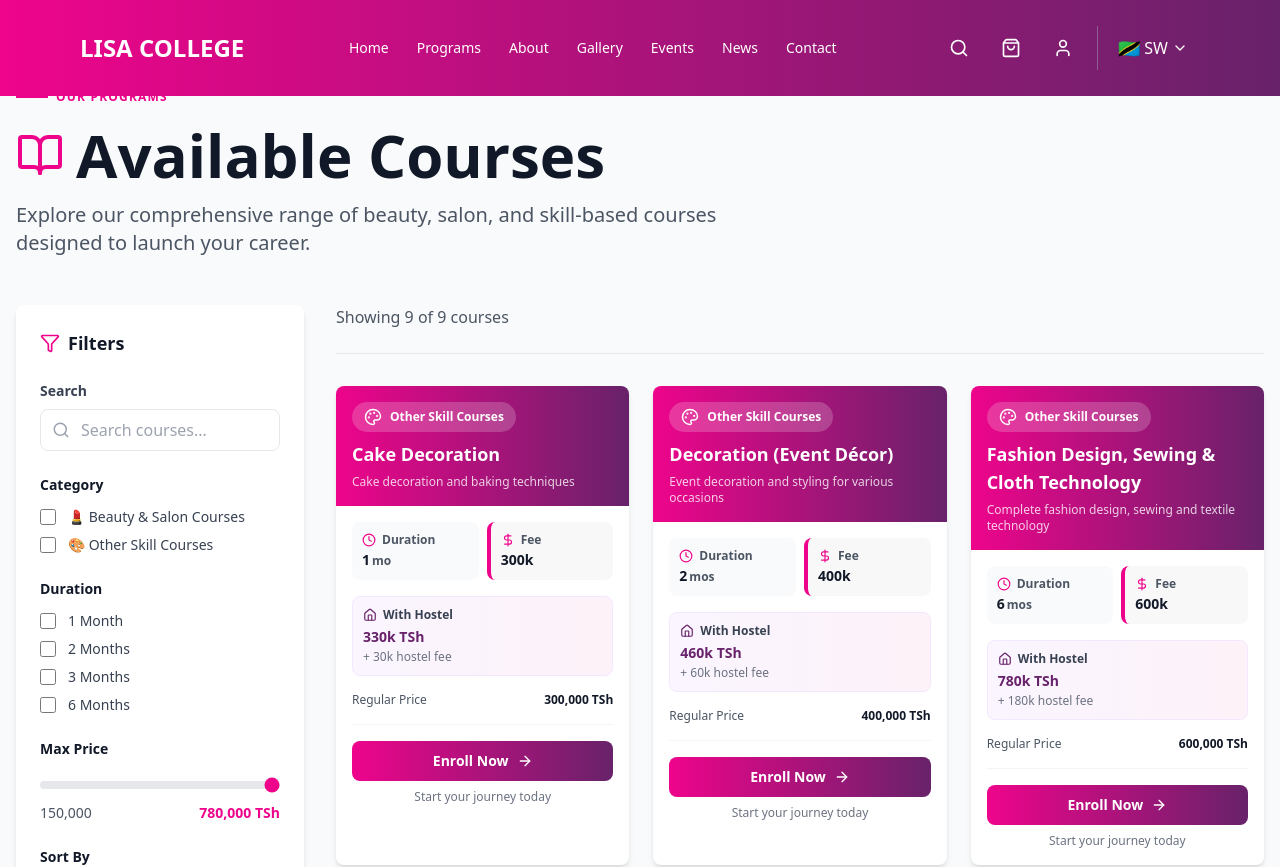
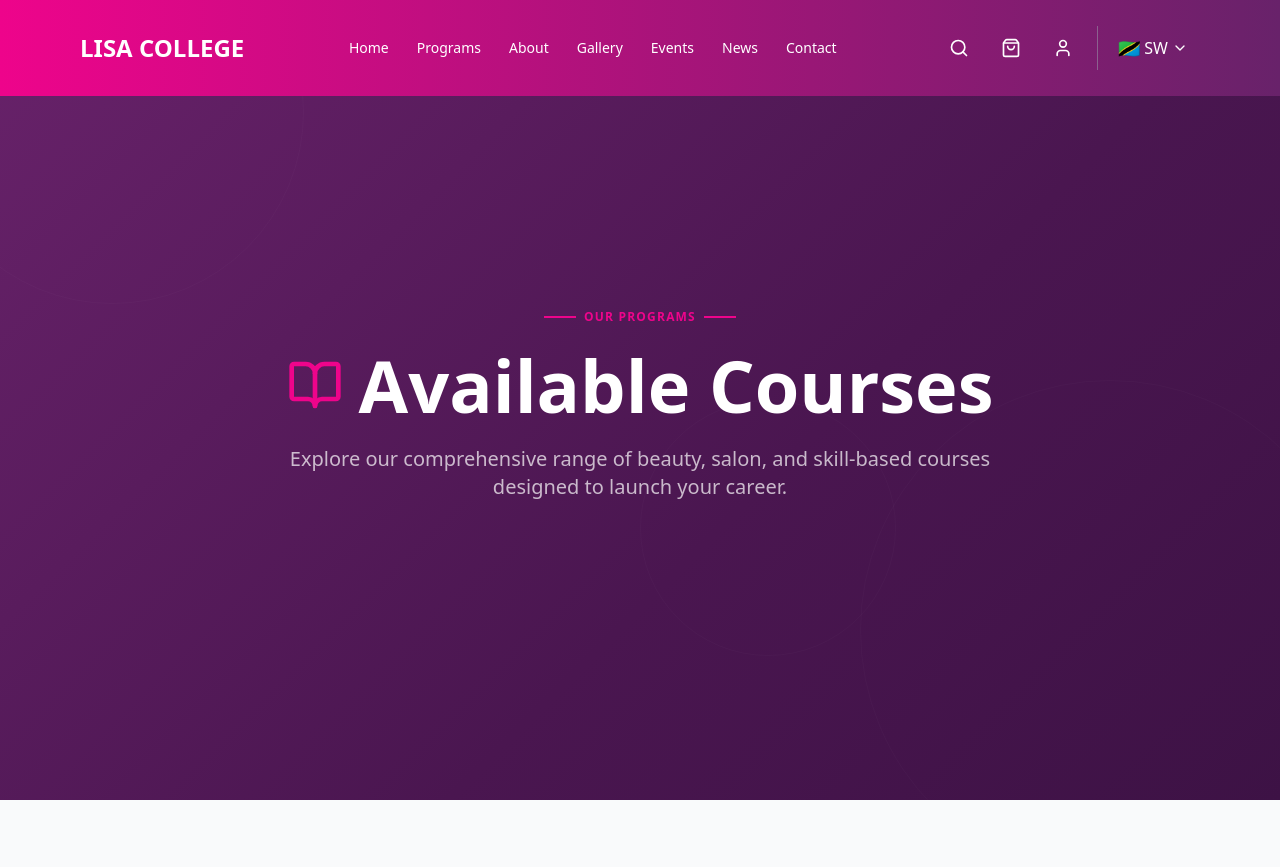
Before and after one commit to msetitech/lisacollege, a React app in the folder frontend/: page /programs in a window 1280 px wide. Shown: the top 867 px of the page. Built offline with nearby package versions, Linux system fonts and the light colour scheme; the HTML template or start-up script is replaced by a standard one.

Commit message:
fixing the programs

```diff
--- a/frontend/src/pages/Programs/CourseCard.jsx
+++ b/frontend/src/pages/Programs/CourseCard.jsx
@@ -26,7 +26,7 @@ export default function CourseCard({ course }) {
 
 	return (
 		<Link to={`/programs/${course.id}`} className="group block h-full">
-			<div className="bg-white rounded-lg overflow-hidden shadow-md hover:shadow-lg transition-all duration-300 h-full flex flex-col">
+			<div className="bg-white rounded-lg overflow-hidden border border-gray-200 hover:border-[#EE048B] transition-all duration-300 h-full flex flex-col">
 				{/* Header with Category Icon */}
 				<div className="bg-gradient-to-r from-[#EE048B] to-[#68226A] p-4 relative overflow-hidden">
 					<div className="absolute -right-6 -top-6 text-5xl opacity-10">
@@ -117,7 +117,7 @@ export default function CourseCard({ course }) {
 					</div>
 
 					{/* Enroll Button */}
-					<button className="w-full bg-gradient-to-r from-[#EE048B] to-[#68226A] text-white font-bold py-2.5 px-3 rounded-lg hover:shadow-md transition-all duration-300 flex items-center justify-center gap-2 group/btn text-sm">
+					<button className="w-full bg-gradient-to-r from-[#EE048B] to-[#68226A] text-white font-bold py-2.5 px-3 rounded-lg transition-all duration-300 flex items-center justify-center gap-2 group/btn text-sm">
 						{i18n.language === "sw" ? "Jifunze Sasa" : "Enroll Now"}
 						<ArrowRight
 							size={16}
--- a/frontend/src/pages/Programs/FilterPanel.jsx
+++ b/frontend/src/pages/Programs/FilterPanel.jsx
@@ -1,4 +1,4 @@
-import { Search, Filter, X } from "lucide-react";
+import { Search, Filter, X, Sparkles, Palette } from "lucide-react";
 import { useTranslation } from "react-i18next";
 
 export default function FilterPanel({
@@ -43,8 +43,17 @@ export default function FilterPanel({
 		}));
 	};
 
+	// Get icon for category
+	const getCategoryIcon = (value) => {
+		return value === "beauty" ? (
+			<Sparkles size={16} className="text-[#EE048B]" />
+		) : (
+			<Palette size={16} className="text-[#68226A]" />
+		);
+	};
+
 	return (
-		<div className="bg-white rounded-lg p-6 sticky top-20 max-h-[calc(100vh-100px)] overflow-y-auto shadow-md">
+		<div className="bg-white rounded-lg p-6 border border-gray-200 max-h-[calc(100vh-120px)] overflow-y-auto">
 			{/* Filter Header */}
 			<div className="flex items-center justify-between mb-6">
 				<div className="flex items-center gap-2">
@@ -106,8 +115,9 @@ export default function FilterPanel({
 								onChange={() => handleCategoryChange(cat.value)}
 								className="w-4 h-4 rounded border-gray-300 text-[#EE048B] accent-[#EE048B]"
 							/>
-							<span className="text-sm text-gray-700">
-								{cat.icon} {i18n.language === "sw" ? cat.sw : cat.en}
+							<span className="flex items-center gap-2 text-sm text-gray-700">
+								{getCategoryIcon(cat.value)}
+								{i18n.language === "sw" ? cat.sw : cat.en}
 							</span>
 						</label>
 					))}
--- a/frontend/src/pages/Programs/index.jsx
+++ b/frontend/src/pages/Programs/index.jsx
@@ -125,31 +125,53 @@ export default function Programs() {
 	};
 
 	return (
-		<section className="py-20 bg-gray-50 min-h-screen">
-			<div className="max-w-7xl mx-auto px-4">
-				{/* Page Header */}
-				<div className="mb-12">
-					<div className="inline-flex items-center gap-2 mb-5">
+		<>
+			{/* Hero Section - 100vh gradient */}
+			<section
+				className="min-h-screen flex items-center justify-center relative overflow-hidden"
+				style={{
+					background:
+						"linear-gradient(135deg, #68226A 0%, #4a1650 60%, #3d1245 100%)",
+				}}>
+				{/* Decorative circles */}
+				<div className="absolute top-0 left-0 w-full h-full overflow-hidden pointer-events-none opacity-20">
+					<div className="absolute -top-20 -left-20 w-96 h-96 rounded-full border border-white/10" />
+					<div className="absolute -bottom-20 -right-20 w-[500px] h-[500px] rounded-full border border-white/10" />
+					<div className="absolute top-1/2 left-1/2 w-64 h-64 rounded-full border border-white/10" />
+				</div>
+
+				<div className="max-w-4xl mx-auto px-6 text-center relative z-10">
+					<div className="inline-flex items-center gap-2 mb-6">
 						<span className="w-8 h-0.5 bg-[#EE048B]" />
 						<span className="text-[#EE048B] font-bold text-xs uppercase tracking-widest">
 							{i18n.language === "sw" ? "Mafunzo Yetu" : "Our Programs"}
 						</span>
+						<span className="w-8 h-0.5 bg-[#EE048B]" />
 					</div>
-					<h1 className="text-5xl md:text-6xl font-bold text-gray-900 mb-4 flex items-center gap-3">
-						<BookOpen size={48} className="text-[#EE048B]" />
+
+					<div className="flex items-center justify-center gap-4 mb-6">
+						<BookOpen size={56} className="text-[#EE048B]" />
+						<h1 className="text-5xl md:text-6xl lg:text-7xl font-bold text-white">
 							{i18n.language === "sw" ? "Kozi za Mafunzo" : "Available Courses"}
 						</h1>
-					<p className="text-xl text-gray-600 max-w-3xl">
+					</div>
+
+					<p className="text-lg md:text-xl text-white/70 max-w-3xl mx-auto leading-relaxed">
 						{i18n.language === "sw"
 							? "Chagua moja ya kozi zetu za kusaidia kukujenga karera yako katika urembo, salauni, na ustadi mwingine."
 							: "Explore our comprehensive range of beauty, salon, and skill-based courses designed to launch your career."}
 					</p>
 				</div>
+			</section>
 
+			{/* Courses Section */}
+			<section className="py-16 md:py-20 bg-gray-50">
+				<div className="max-w-7xl mx-auto px-4 md:px-6">
 					{/* Main Content - 2 Column Layout */}
 					<div className="grid grid-cols-1 lg:grid-cols-4 gap-8">
-					{/* Left Sidebar - Filters (1 column) */}
+						{/* Left Sidebar - Filters (1 column) - STICKY */}
 						<div className="lg:col-span-1">
+							<div className="lg:sticky lg:top-24">
 								<FilterPanel
 									filters={filters}
 									setFilters={setFilters}
@@ -158,6 +180,7 @@ export default function Programs() {
 									maxPrice={maxPrice}
 									onReset={handleResetFilters}
 								/>
+							</div>
 						</div>
 
 						{/* Right Section - Courses (3 columns) */}
@@ -185,7 +208,9 @@ export default function Programs() {
 									<button
 										onClick={handleResetFilters}
 										className="text-[#EE048B] hover:text-[#68226A] font-semibold text-sm transition">
-									{i18n.language === "sw" ? "Ondoa Chuja" : "Clear All Filters"}
+										{i18n.language === "sw"
+											? "Ondoa Chuja"
+											: "Clear All Filters"}
 									</button>
 								)}
 							</div>
@@ -270,5 +295,6 @@ export default function Programs() {
 					</div>
 				</div>
 			</section>
+		</>
 	);
 }
```
Lines whose indentation alone changed are shown as unchanged.
